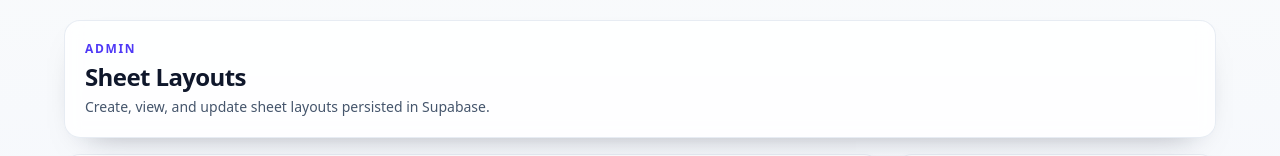
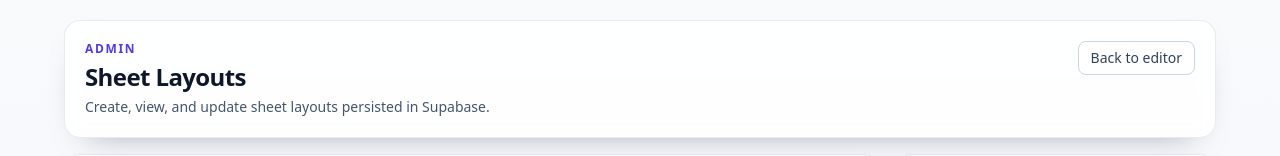
Before and after one commit to dev-himanshu-karnwal/PrintLabeler, a Next.js app: page /sheet-layouts in a window 1280 px wide. Shown: the top 156 px of the page. Built offline with nearby package versions, Linux system fonts and the light colour scheme; no server answers; the database is empty.

Commit message:
Add navigation links to SheetLayoutsPage and HeaderBar for improved user accessibility. Update layout structure in SheetLayoutsPage for better organization.

```diff
--- a/src/app/sheet-layouts/page.tsx
+++ b/src/app/sheet-layouts/page.tsx
@@ -1,6 +1,7 @@
 "use client";
 
 import { FormEvent, useEffect, useMemo, useState } from "react";
+import Link from "next/link";
 
 type LayoutItem = {
   id: string;
@@ -147,10 +148,18 @@ export default function SheetLayoutsPage() {
     <main className="h-screen overflow-hidden bg-linear-to-b from-slate-50 via-indigo-50/40 to-slate-100 px-4 py-4 md:px-8 md:py-5">
       <div className="mx-auto flex h-full max-w-6xl flex-col gap-4">
       <header className="rounded-2xl border border-slate-200/80 bg-white/85 p-5 shadow-[0_14px_34px_-24px_rgba(15,23,42,0.55)] backdrop-blur-sm">
-        <div className="space-y-1">
-          <p className="text-xs font-semibold uppercase tracking-[0.14em] text-indigo-600">Admin</p>
-          <h1 className="text-2xl font-semibold tracking-tight text-slate-900">Sheet Layouts</h1>
-          <p className="text-sm text-slate-600">Create, view, and update sheet layouts persisted in Supabase.</p>
+        <div className="flex flex-wrap items-start justify-between gap-3">
+          <div className="space-y-1">
+            <p className="text-xs font-semibold uppercase tracking-[0.14em] text-indigo-600">Admin</p>
+            <h1 className="text-2xl font-semibold tracking-tight text-slate-900">Sheet Layouts</h1>
+            <p className="text-sm text-slate-600">Create, view, and update sheet layouts persisted in Supabase.</p>
+          </div>
+          <Link
+            href="/"
+            className="rounded-lg border border-slate-300 bg-white px-3 py-1.5 text-sm font-medium text-slate-700 transition hover:border-slate-400 hover:bg-slate-50"
+          >
+            Back to editor
+          </Link>
         </div>
       </header>
 
--- a/src/components/layout/HeaderBar.tsx
+++ b/src/components/layout/HeaderBar.tsx
@@ -2,6 +2,7 @@
 
 import type { User } from "@supabase/supabase-js";
 import Image from "next/image";
+import Link from "next/link";
 
 type HeaderBarProps = {
   onOpenAuth: () => void;
@@ -29,6 +30,12 @@ export const HeaderBar = ({ onOpenAuth, user, onLogout }: HeaderBarProps) => {
         </div>
       </div>
       <div className="flex items-center gap-2">
+        <Link
+          href="/sheet-layouts"
+          className="rounded-lg border border-slate-300 bg-white px-3 py-1.5 text-sm font-medium text-slate-700 transition hover:border-slate-400 hover:bg-slate-50"
+        >
+          Sheet Layouts
+        </Link>
         {user ? (
           <>
             <div className="flex items-center gap-2 rounded-xl px-2.5">
```
